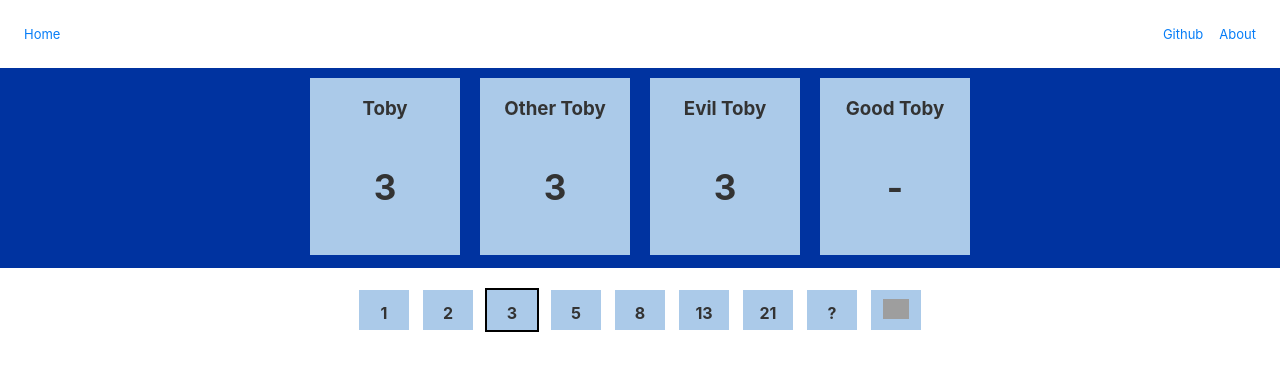
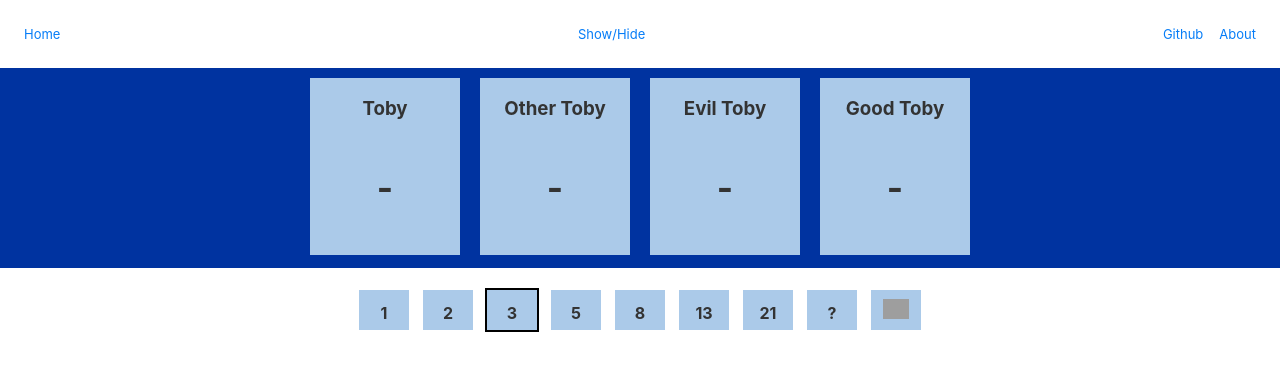
Before and after one commit to ybot1122/sprint-planning-tool, a Next.js app: page / in a window 1280 px wide. Shown: the top 370 px of the page. Built offline with nearby package versions, Linux system fonts and the light colour scheme; grey boxes are pictures that could not be loaded.

Commit message:
can toggle show hide

```diff
--- a/actions/actions.js
+++ b/actions/actions.js
@@ -7,3 +7,9 @@ export const updateScore = (playerId, score) => {
     score,
   }
 }
+
+export const toggleShowCards = () => {
+  return {
+    type: ACTION.TOGGLE_SHOW_CARDS,
+  }
+}
--- a/components/TeammateCard.js
+++ b/components/TeammateCard.js
@@ -1,11 +1,15 @@
+import { connect } from 'react-redux'
+
 import * as proptypes from 'prop-types'
 import { COFFEE, QUESTION, UNDECIDED } from '../constants/scores'
 
 const TeammateCard = (props) => {
-  const { score, name } = props
+  const { score, name, bootstrap: { showCards } } = props
 
   let scoreDisplay = <h4>{score}</h4>;
-  if (score === QUESTION) {
+  if (!showCards) {
+    scoreDisplay = <h4>-</h4>
+  } else if (score === QUESTION) {
     scoreDisplay = <h4>?</h4>
   } else if (score === UNDECIDED) {
     scoreDisplay = <h4>-</h4>
@@ -47,4 +51,4 @@ TeammateCard.propTypes = {
   score: proptypes.number,
 }
 
-export default TeammateCard
+export default connect(state => state)(TeammateCard)
--- a/components/nav.js
+++ b/components/nav.js
@@ -1,6 +1,9 @@
+import { connect } from 'react-redux'
+
 import Head from './head'
 import Link from 'next/link'
 import { HOME, ABOUT } from '../constants/routes';
+import { toggleShowCards } from '../actions/actions'
 
 const links = [
   { href: 'https://github.com/segmentio/create-next-app', label: 'Github' },
@@ -10,7 +13,9 @@ const links = [
   return link
 })
 
-const Nav = () => (
+const Nav = (props) => {
+  const { dispatch } = props
+  return (
     <nav>
       <ul>
         <li>
@@ -18,6 +23,11 @@ const Nav = () => (
             <a>Home</a>
           </Link>
         </li>
+        <ul>
+          <li>
+            <a onClick={() => dispatch(toggleShowCards())}>Show/Hide</a>
+          </li>
+        </ul>
         <ul>
           {links.map(
             ({ key, href, label }) => (
@@ -54,9 +64,11 @@ const Nav = () => (
           color: #067df7;
           text-decoration: none;
           font-size: 13px;
+          cursor: pointer;
         }
       `}</style>
     </nav>
   )
+}
 
-export default Nav
+export default connect(state => state)(Nav)
--- a/constants/actionTypes.js
+++ b/constants/actionTypes.js
@@ -1 +1,2 @@
 export const UPDATE_SCORE = 'UPDATE_SCORE';
+export const TOGGLE_SHOW_CARDS = 'TOGGLE_SHOW_CARDS';
--- a/reducers/bootstrap.js
+++ b/reducers/bootstrap.js
@@ -2,6 +2,7 @@ import * as ACTION from '../constants/actionTypes'
 // Reducer for the bootstrap of the app.
 
 const initialState = {
+  showCards: false,
   localUser: {
     id: 0,
   },
@@ -28,7 +29,10 @@ const initialState = {
 const bootstrap = (state = initialState, action) => {
   switch (action.type) {
     case ACTION.UPDATE_SCORE:
-      state.users[action.playerId].score = action.score;
+      state.users[action.playerId].score = action.score
+      return Object.assign({}, state)
+    case ACTION.TOGGLE_SHOW_CARDS:
+      state.showCards = !state.showCards
       return Object.assign({}, state)
     default:
       return state
```
Lines whose indentation alone changed are shown as unchanged.
